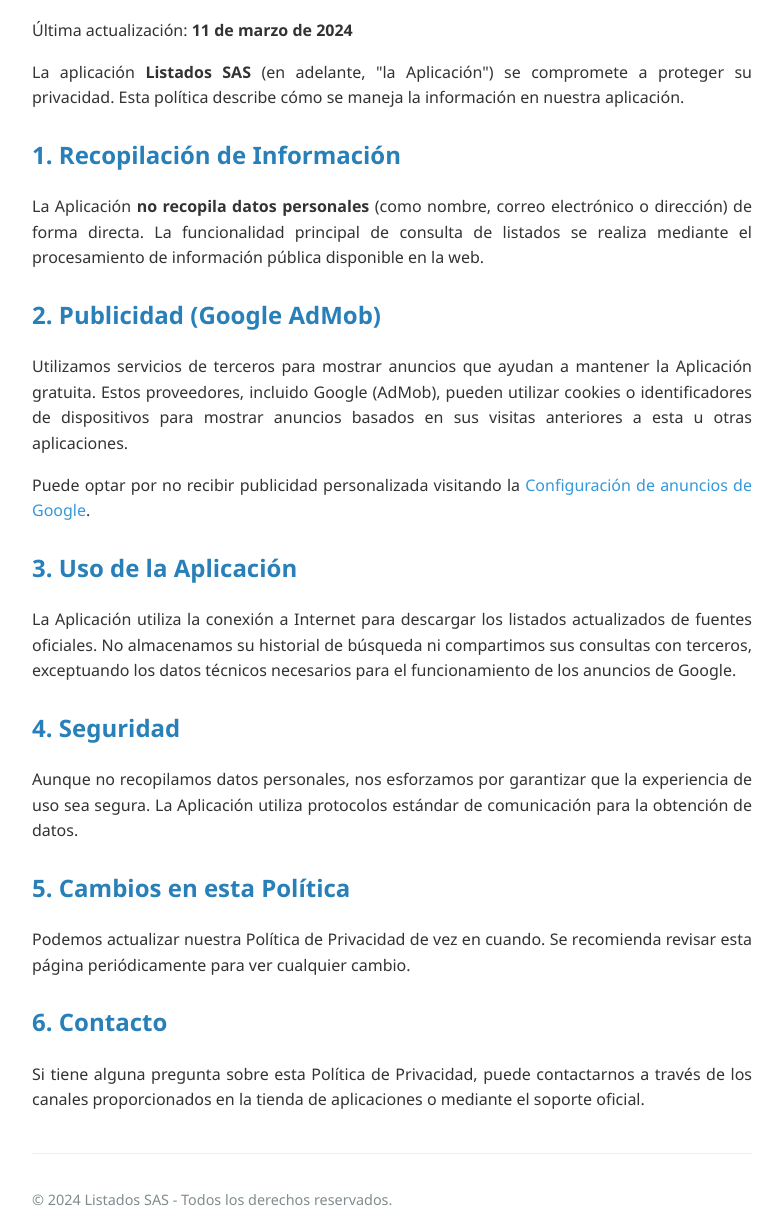
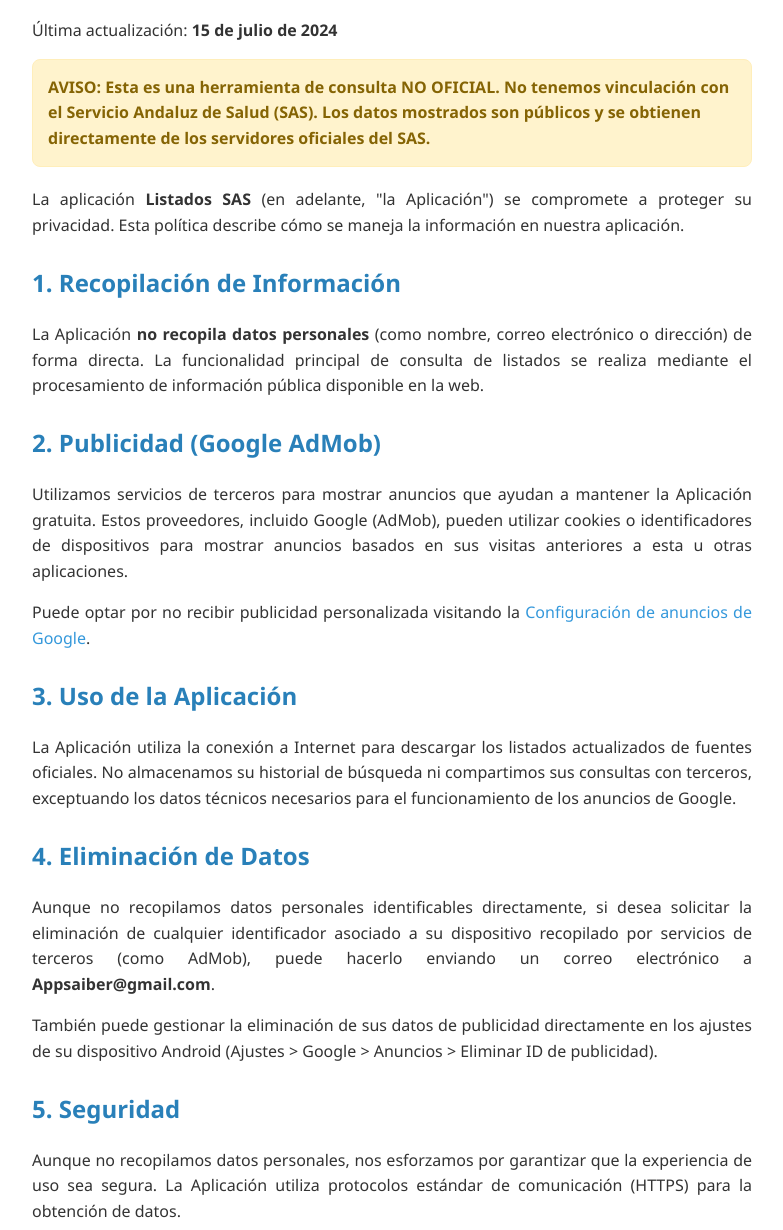
Before and after one commit to asurpan/listados, a plain HTML site: page index.html in a window 1280 px wide. Shown: the part 148-1378 px from the top of the page, without its empty margins (248-1031 px from the left). Drawn offline with Linux system fonts and the light colour scheme.

Commit message:
Update privacy policy title and content

```diff
--- a/index.html
+++ b/index.html
@@ -3,7 +3,7 @@
 <head>
     <meta charset="UTF-8">
     <meta name="viewport" content="width=device-width, initial-scale=1.0">
-    <title>Política de Privacidad - Listados SAS</title>
+    <title>Política de Privacidad - Listados SAS (No Oficial)</title>
     <style>
         body {
             font-family: 'Segoe UI', Tahoma, Geneva, Verdana, sans-serif;
@@ -33,9 +33,14 @@
             margin-bottom: 15px;
             text-align: justify;
         }
-        .highlight {
-            color: #e67e22;
+        .disclaimer {
+            background: #fff3cd;
+            border: 1px solid #ffeeba;
+            padding: 15px;
+            border-radius: 8px;
+            margin-bottom: 20px;
             font-weight: bold;
+            color: #856404;
         }
         footer {
             margin-top: 40px;
@@ -57,7 +62,11 @@
 <body>
     <div class="container">
         <h1>Política de Privacidad</h1>
-        <p>Última actualización: <strong>11 de marzo de 2024</strong></p>
+        <p>Última actualización: <strong>15 de julio de 2024</strong></p>
+
+        <div class="disclaimer">
+            AVISO: Esta es una herramienta de consulta NO OFICIAL. No tenemos vinculación con el Servicio Andaluz de Salud (SAS). Los datos mostrados son públicos y se obtienen directamente de los servidores oficiales del SAS.
+        </div>
 
         <p>La aplicación <strong>Listados SAS</strong> (en adelante, "la Aplicación") se compromete a proteger su privacidad. Esta política describe cómo se maneja la información en nuestra aplicación.</p>
 
@@ -71,17 +80,21 @@
         <h2>3. Uso de la Aplicación</h2>
         <p>La Aplicación utiliza la conexión a Internet para descargar los listados actualizados de fuentes oficiales. No almacenamos su historial de búsqueda ni compartimos sus consultas con terceros, exceptuando los datos técnicos necesarios para el funcionamiento de los anuncios de Google.</p>
 
-        <h2>4. Seguridad</h2>
-        <p>Aunque no recopilamos datos personales, nos esforzamos por garantizar que la experiencia de uso sea segura. La Aplicación utiliza protocolos estándar de comunicación para la obtención de datos.</p>
+        <h2>4. Eliminación de Datos</h2>
+        <p>Aunque no recopilamos datos personales identificables directamente, si desea solicitar la eliminación de cualquier identificador asociado a su dispositivo recopilado por servicios de terceros (como AdMob), puede hacerlo enviando un correo electrónico a <strong>Appsaiber@gmail.com</strong>.</p>
+        <p>También puede gestionar la eliminación de sus datos de publicidad directamente en los ajustes de su dispositivo Android (Ajustes > Google > Anuncios > Eliminar ID de publicidad).</p>
 
-        <h2>5. Cambios en esta Política</h2>
+        <h2>5. Seguridad</h2>
+        <p>Aunque no recopilamos datos personales, nos esforzamos por garantizar que la experiencia de uso sea segura. La Aplicación utiliza protocolos estándar de comunicación (HTTPS) para la obtención de datos.</p>
+
+        <h2>6. Cambios en esta Política</h2>
         <p>Podemos actualizar nuestra Política de Privacidad de vez en cuando. Se recomienda revisar esta página periódicamente para ver cualquier cambio.</p>
 
-        <h2>6. Contacto</h2>
-        <p>Si tiene alguna pregunta sobre esta Política de Privacidad, puede contactarnos a través de los canales proporcionados en la tienda de aplicaciones o mediante el soporte oficial.</p>
+        <h2>7. Contacto</h2>
+        <p>Si tiene alguna pregunta sobre esta Política de Privacidad o desea realizar una solicitud de eliminación de datos, puede contactarnos en: <strong>Appsaiber@gmail.com</strong>.</p>
 
         <footer>
-            <p>&copy; 2024 Listados SAS - Todos los derechos reservados.</p>
+            <p>&copy; 2024 Listados SAS - Herramienta Independiente de Consulta.</p>
             <p>Construido para ofrecer transparencia y seguridad al usuario.</p>
         </footer>
     </div>
```
